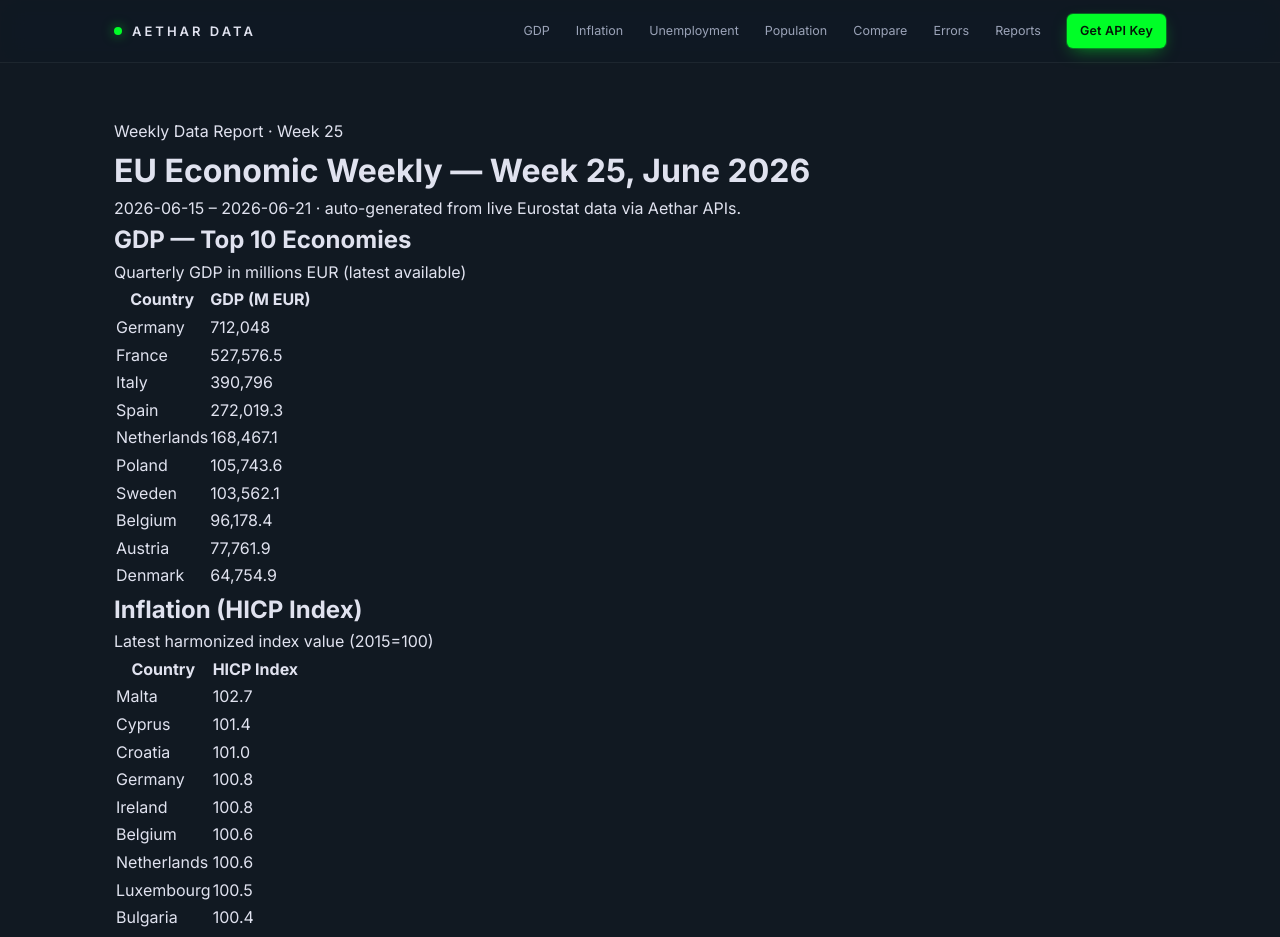
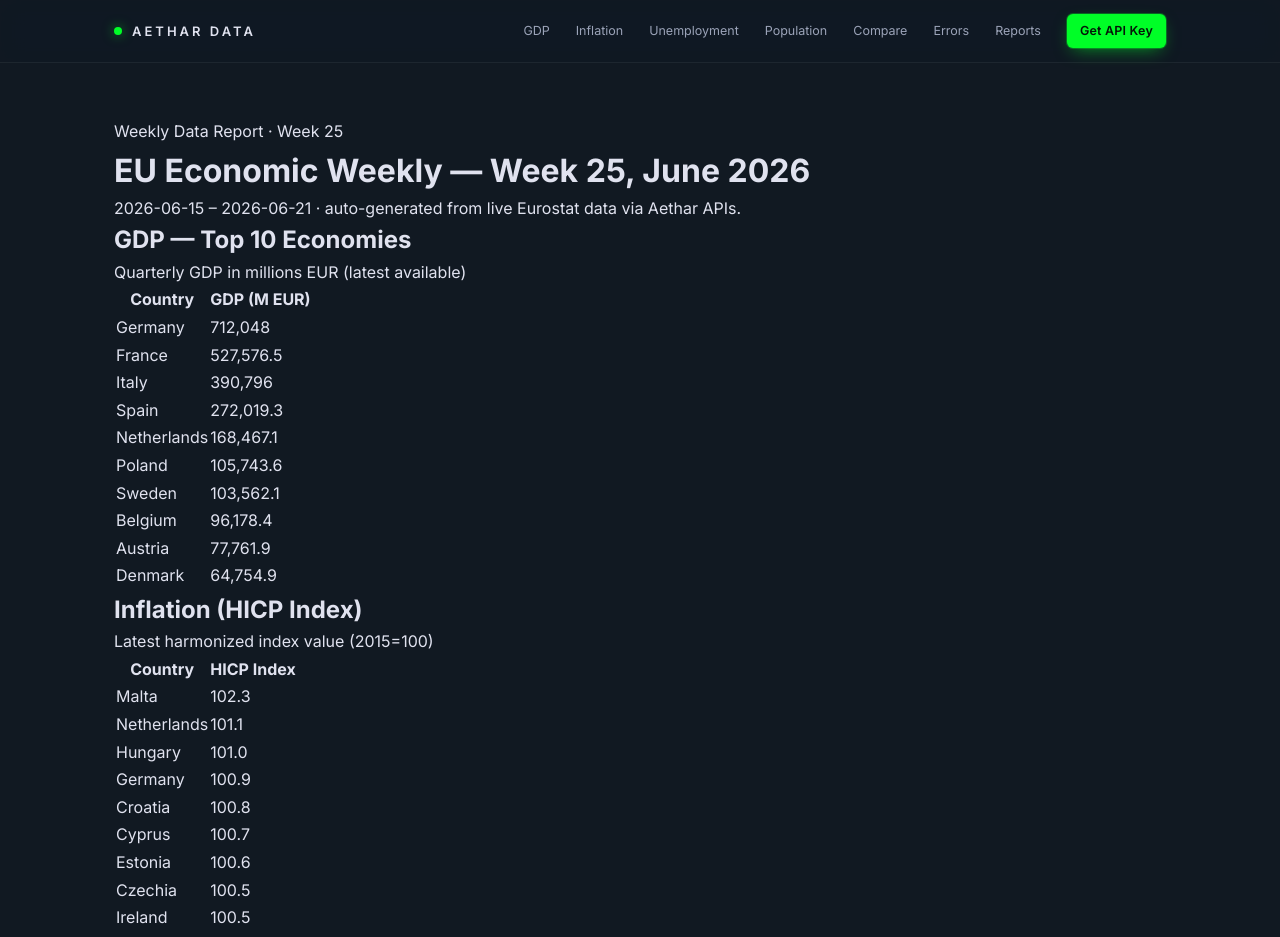
Before and after one commit to aethar-dev/aethar-data-pages, a Next.js app: page /reports/weekly-2026-w25 in a window 1280 px wide. Shown: the top 937 px of the page. Built offline with nearby package versions, Linux system fonts and the light colour scheme.

Commit message:
data: weekly report 2026-06-19 [skip ci]

```diff
--- a/app/reports/weekly-2026-w25/page.tsx
+++ b/app/reports/weekly-2026-w25/page.tsx
@@ -73,42 +73,42 @@ export default function WeeklyReport() {
           <tbody>
               <tr key="MT" className="border-b border-[#2A2D3A]/50">
                 <td className="py-2 pr-4 text-sm text-white">Malta</td>
-                <td className="py-2 text-right font-mono text-sm text-[#4DD0E1]">102.7</td>
+                <td className="py-2 text-right font-mono text-sm text-[#4DD0E1]">102.3</td>
               </tr>
-              <tr key="CY" className="border-b border-[#2A2D3A]/50">
-                <td className="py-2 pr-4 text-sm text-white">Cyprus</td>
-                <td className="py-2 text-right font-mono text-sm text-[#4DD0E1]">101.4</td>
+              <tr key="NL" className="border-b border-[#2A2D3A]/50">
+                <td className="py-2 pr-4 text-sm text-white">Netherlands</td>
+                <td className="py-2 text-right font-mono text-sm text-[#4DD0E1]">101.1</td>
               </tr>
-              <tr key="HR" className="border-b border-[#2A2D3A]/50">
-                <td className="py-2 pr-4 text-sm text-white">Croatia</td>
+              <tr key="HU" className="border-b border-[#2A2D3A]/50">
+                <td className="py-2 pr-4 text-sm text-white">Hungary</td>
                 <td className="py-2 text-right font-mono text-sm text-[#4DD0E1]">101.0</td>
               </tr>
               <tr key="DE" className="border-b border-[#2A2D3A]/50">
                 <td className="py-2 pr-4 text-sm text-white">Germany</td>
+                <td className="py-2 text-right font-mono text-sm text-[#4DD0E1]">100.9</td>
+              </tr>
+              <tr key="HR" className="border-b border-[#2A2D3A]/50">
+                <td className="py-2 pr-4 text-sm text-white">Croatia</td>
                 <td className="py-2 text-right font-mono text-sm text-[#4DD0E1]">100.8</td>
+              </tr>
+              <tr key="CY" className="border-b border-[#2A2D3A]/50">
+                <td className="py-2 pr-4 text-sm text-white">Cyprus</td>
+                <td className="py-2 text-right font-mono text-sm text-[#4DD0E1]">100.7</td>
+              </tr>
+              <tr key="EE" className="border-b border-[#2A2D3A]/50">
+                <td className="py-2 pr-4 text-sm text-white">Estonia</td>
+                <td className="py-2 text-right font-mono text-sm text-[#4DD0E1]">100.6</td>
+              </tr>
+              <tr key="CZ" className="border-b border-[#2A2D3A]/50">
+                <td className="py-2 pr-4 text-sm text-white">Czechia</td>
+                <td className="py-2 text-right font-mono text-sm text-[#4DD0E1]">100.5</td>
               </tr>
               <tr key="IE" className="border-b border-[#2A2D3A]/50">
                 <td className="py-2 pr-4 text-sm text-white">Ireland</td>
-                <td className="py-2 text-right font-mono text-sm text-[#4DD0E1]">100.8</td>
-              </tr>
-              <tr key="BE" className="border-b border-[#2A2D3A]/50">
-                <td className="py-2 pr-4 text-sm text-white">Belgium</td>
-                <td className="py-2 text-right font-mono text-sm text-[#4DD0E1]">100.6</td>
-              </tr>
-              <tr key="NL" className="border-b border-[#2A2D3A]/50">
-                <td className="py-2 pr-4 text-sm text-white">Netherlands</td>
-                <td className="py-2 text-right font-mono text-sm text-[#4DD0E1]">100.6</td>
-              </tr>
-              <tr key="LU" className="border-b border-[#2A2D3A]/50">
-                <td className="py-2 pr-4 text-sm text-white">Luxembourg</td>
                 <td className="py-2 text-right font-mono text-sm text-[#4DD0E1]">100.5</td>
               </tr>
-              <tr key="BG" className="border-b border-[#2A2D3A]/50">
-                <td className="py-2 pr-4 text-sm text-white">Bulgaria</td>
-                <td className="py-2 text-right font-mono text-sm text-[#4DD0E1]">100.4</td>
-              </tr>
-              <tr key="EE" className="border-b border-[#2A2D3A]/50">
-                <td className="py-2 pr-4 text-sm text-white">Estonia</td>
+              <tr key="PL" className="border-b border-[#2A2D3A]/50">
+                <td className="py-2 pr-4 text-sm text-white">Poland</td>
                 <td className="py-2 text-right font-mono text-sm text-[#4DD0E1]">100.4</td>
               </tr>
           </tbody>
```
